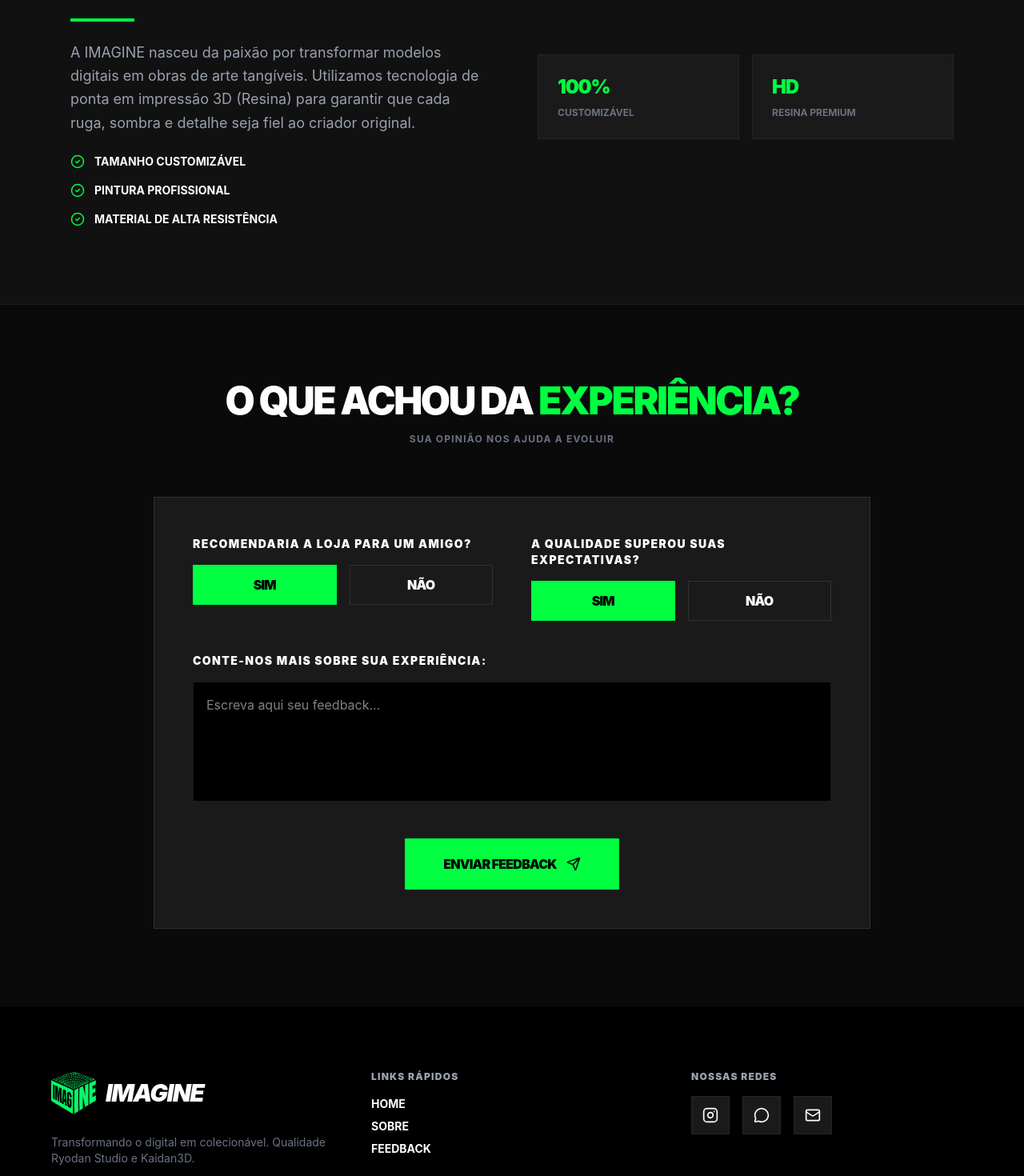
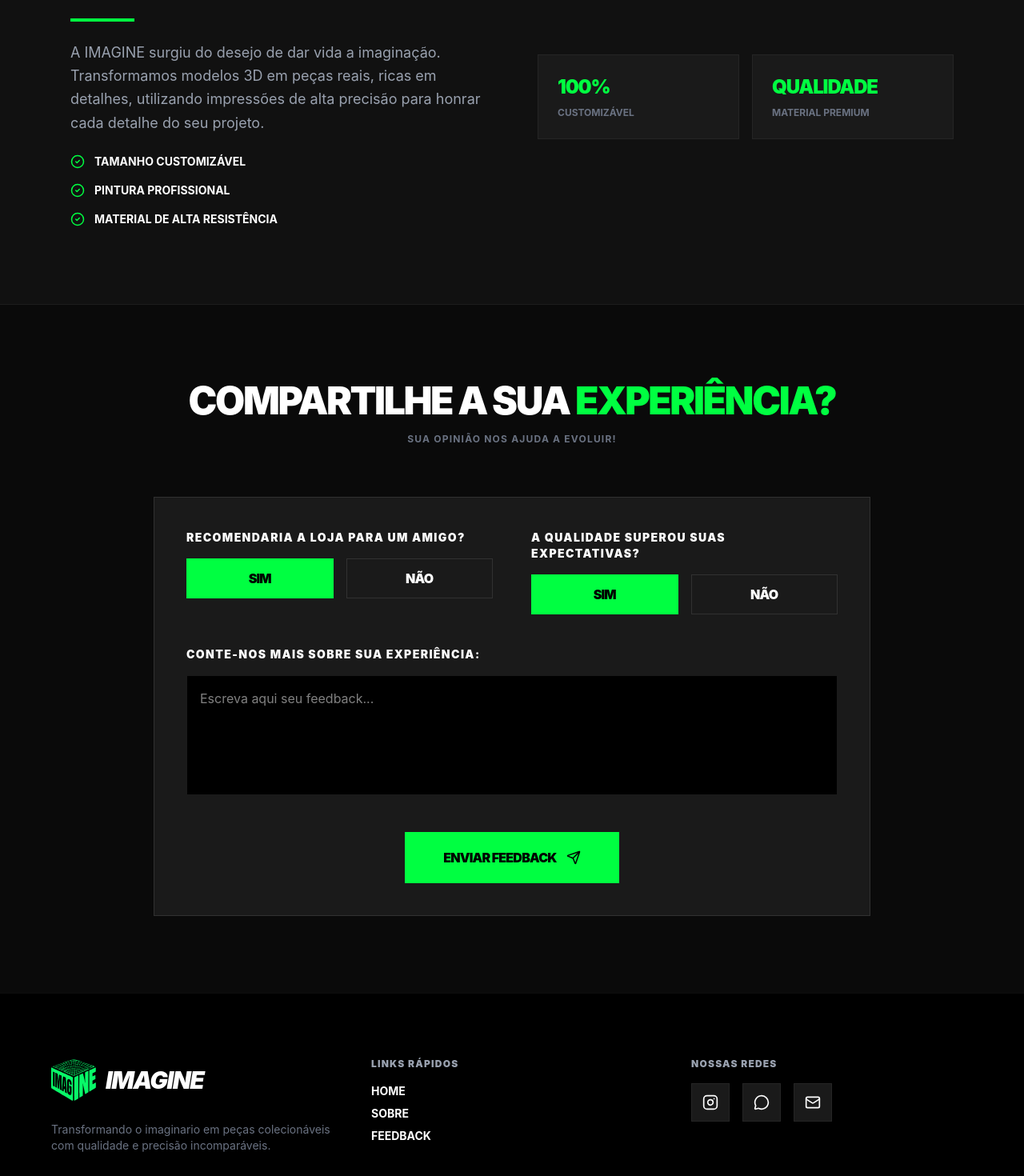
Before and after one commit to GiovanniBandeira/Imagine.com, a React (Vite) app: page / in a window 1280 px wide. Shown: the part 860-2330 px from the top of the page at 80% size. Built offline with nearby package versions, Linux system fonts and the light colour scheme.

Commit message:
Descrições

```diff
--- a/src/App.jsx
+++ b/src/App.jsx
@@ -83,7 +83,7 @@ const App = () => {
               Damos vida à sua <span className="text-[#00ff41]">imaginação.</span>
             </h1>
             <p className="text-gray-400 text-lg max-w-lg leading-relaxed">
-              Especialistas em impressão em resina de alta definição. De bonecos e descorações exclusivas, onde cada detalhe é pensado para você.
+              Especialistas em impressão 3D de alta definição. De colecionáveis a decorações exclusivas, cada detalhe é cuidadosamente projetado para você.
             </p>
             <div className="flex gap-4">
               <a href="https://wa.me/5583993913523" target="_blank" rel="noopener noreferrer" className="bg-[#00ff41] text-black px-8 py-4 font-black uppercase tracking-tighter hover:bg-white transition-all flex items-center gap-2">
@@ -113,7 +113,7 @@ const App = () => {
               </h2>
               <div className="h-1 w-20 bg-[#00ff41]"></div>
               <p className="text-gray-400 text-lg leading-relaxed">
-                A IMAGINE nasceu da paixão por transformar modelos digitais em obras de arte tangíveis. Utilizamos tecnologia de ponta em impressão 3D (Resina) para garantir que cada ruga, sombra e detalhe seja fiel ao criador original.
+                A IMAGINE surgiu do desejo de dar vida a imaginação. Transformamos modelos 3D em peças reais, ricas em detalhes, utilizando impressões de alta precisão para honrar cada detalhe do seu projeto.
               </p>
               <ul className="space-y-4">
                 {['Tamanho Customizável', 'Pintura Profissional', 'Material de Alta Resistência'].map((item, idx) => (
@@ -129,8 +129,8 @@ const App = () => {
                 <p className="text-xs uppercase text-gray-500 font-bold">Customizável</p>
               </div>
               <div className="bg-[#1a1a1a] p-6 border border-white/5 space-y-2">
-                <h3 className="text-[#00ff41] font-black text-2xl tracking-tighter">HD</h3>
-                <p className="text-xs uppercase text-gray-500 font-bold">Resina Premium</p>
+                <h3 className="text-[#00ff41] font-black text-2xl tracking-tighter">QUALIDADE</h3>
+                <p className="text-xs uppercase text-gray-500 font-bold">Material Premium</p>
               </div>
             </div>
           </div>
@@ -141,11 +141,11 @@ const App = () => {
       <section id="feedback" className="py-24 px-6 relative">
         <div className="max-w-4xl mx-auto">
           <div className="text-center mb-16 space-y-4">
-            <h2 className="text-5xl font-black uppercase tracking-tighter">O que achou da <span className="text-[#00ff41]">experiência?</span></h2>
-            <p className="text-gray-500 uppercase tracking-widest text-xs font-bold">Sua opinião nos ajuda a evoluir</p>
+            <h2 className="text-5xl font-black uppercase tracking-tighter">Compartilhe a sua <span className="text-[#00ff41]">experiência?</span></h2>
+            <p className="text-gray-500 uppercase tracking-widest text-xs font-bold">Sua opinião nos ajuda a evoluir!</p>
           </div>
 
-          <form onSubmit={handleSubmitFeedback} className="bg-[#1a1a1a] border border-white/10 p-8 md:p-12 space-y-10">
+          <form onSubmit={handleSubmitFeedback} className="bg-[#1a1a1a] border border-white/10 p-8 md:p-10 space-y-10">
             <div className="grid md:grid-cols-2 gap-12">
               <div className="space-y-4">
                 <label className="block text-sm font-black uppercase tracking-widest">Recomendaria a loja para um amigo?</label>
@@ -229,7 +229,7 @@ const App = () => {
                 <span className="text-3xl font-black tracking-tighter uppercase italic">IMAGINE</span>
               </div>
               <p className="text-gray-500 text-sm">
-                Transformando o digital em colecionável. Qualidade Ryodan Studio e Kaidan3D.
+                Transformando o imaginario em peças colecionáveis com qualidade e precisão incomparáveis.
               </p>
             </div>
 
```
